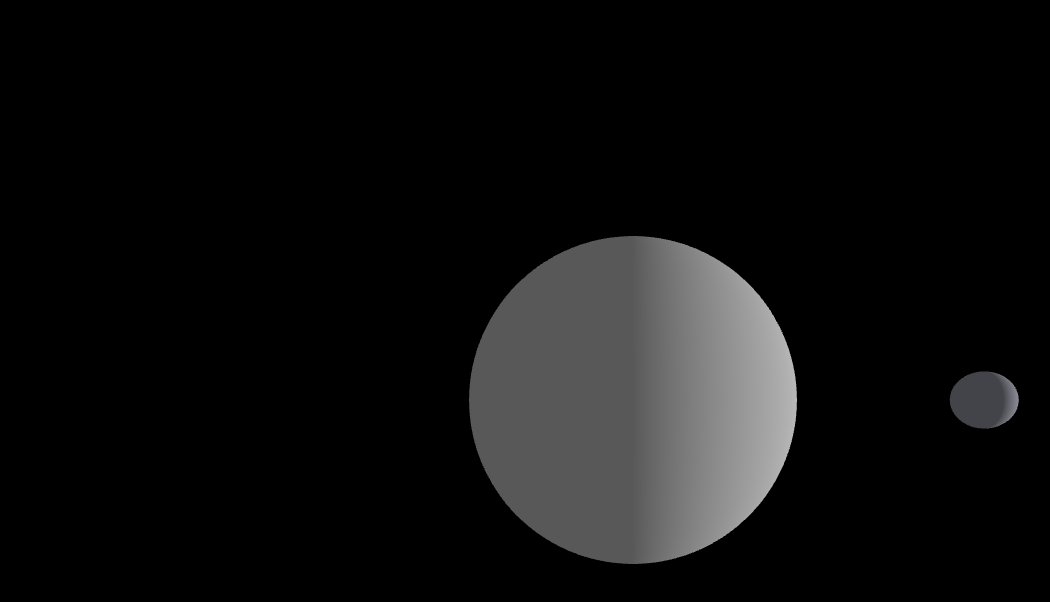
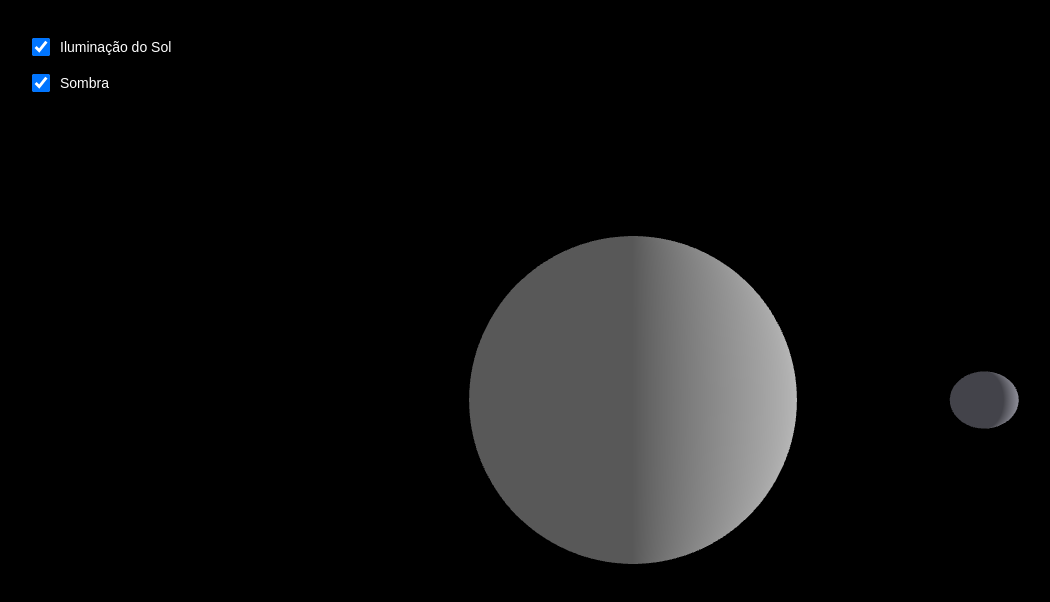
Before and after one commit to Felype-byte/COMPUTACAO_GRAFICA, a website: page public/index.html in a window 1280 px wide. Shown: the whole page, without its empty margins (7-1057 px from the left). Drawn offline with nearby package versions, Linux system fonts and the light colour scheme; animation ran at ten frames a second.

Commit message:
atualização de sombra e iluminação escolhidos por usuários

```diff
--- a/public/index.html
+++ b/public/index.html
@@ -9,10 +9,47 @@
     body {
       margin: 0;
       overflow: hidden;
+      font-family: Arial, sans-serif;
     }
 
     canvas {
       display: block;
+    }
+
+    #controls {
+      position: absolute;
+      top: 20px;
+      left: 20px;
+      background: rgba(0, 0, 0, 0.7);
+      padding: 15px;
+      border-radius: 8px;
+      z-index: 100;
+      color: white;
+      min-width: 200px;
+    }
+
+    .control-item {
+      display: flex;
+      align-items: center;
+      margin-bottom: 12px;
+      cursor: pointer;
+    }
+
+    .control-item:last-child {
+      margin-bottom: 0;
+    }
+
+    .control-item input[type="checkbox"] {
+      width: 18px;
+      height: 18px;
+      margin-right: 10px;
+      cursor: pointer;
+    }
+
+    .control-item label {
+      cursor: pointer;
+      font-size: 14px;
+      user-select: none;
     }
   </style>
 
@@ -29,6 +66,17 @@
 
 <body>
 
+  <div id="controls">
+    <div class="control-item">
+      <input type="checkbox" id="checkIluminacao" checked>
+      <label for="checkIluminacao">Iluminação do Sol</label>
+    </div>
+    <div class="control-item">
+      <input type="checkbox" id="checkSombra" checked>
+      <label for="checkSombra">Sombra</label>
+    </div>
+  </div>
+
   <script type="module" src="./src/main.js"></script>
 
 </body>
--- a/public/src/main.js
+++ b/public/src/main.js
@@ -23,6 +23,8 @@ const renderer = new THREE.WebGLRenderer({
 });
 
 renderer.setSize(window.innerWidth, window.innerHeight);
+renderer.shadowMap.enabled = true;
+renderer.shadowMap.type = THREE.PCFShadowShadowMap;
 
 document.body.appendChild(renderer.domElement);
 
@@ -53,6 +55,8 @@ const material = new THREE.MeshStandardMaterial({
 });
 
 const earth = new THREE.Mesh(geometry, material);
+earth.castShadow = true;
+earth.receiveShadow = true;
 
 scene.add(earth);
 
@@ -70,6 +74,14 @@ scene.add(sun);
 // Luz direcional do sol
 const sunLight = new THREE.DirectionalLight(0xffffff, 2);
 sunLight.position.copy(sun.position).normalize(); // Direção da luz vindo do sol
+sunLight.castShadow = true;
+sunLight.shadow.mapSize.width = 1024;
+sunLight.shadow.mapSize.height = 1024;
+sunLight.shadow.camera.far = 200;
+sunLight.shadow.camera.left = -50;
+sunLight.shadow.camera.right = 50;
+sunLight.shadow.camera.top = 50;
+sunLight.shadow.camera.bottom = -50;
 scene.add(sunLight);
 
 // Lua
@@ -84,6 +96,8 @@ const moonTexture = textureLoader.load('https://threejs.org/examples/textures/pl
 moonMaterial.map = moonTexture;
 
 const moon = new THREE.Mesh(moonGeometry, moonMaterial);
+moon.castShadow = true;
+moon.receiveShadow = true;
 scene.add(moon);
 
 let moonAngle = 0;
@@ -123,3 +137,22 @@ function animate() {
 }
 
 animate();
+
+// Controles do usuário
+const checkIluminacao = document.getElementById('checkIluminacao');
+const checkSombra = document.getElementById('checkSombra');
+
+// Controlar iluminação do sol
+checkIluminacao.addEventListener('change', (e) => {
+  sunLight.visible = e.target.checked;
+  console.log('Iluminação do sol:', e.target.checked ? 'ativada' : 'desativada');
+});
+
+// Controlar sombra
+checkSombra.addEventListener('change', (e) => {
+  sunLight.castShadow = e.target.checked;
+  earth.receiveShadow = e.target.checked;
+  moon.castShadow = e.target.checked;
+  moon.receiveShadow = e.target.checked;
+  console.log('Sombra:', e.target.checked ? 'ativada' : 'desativada');
+});
```
